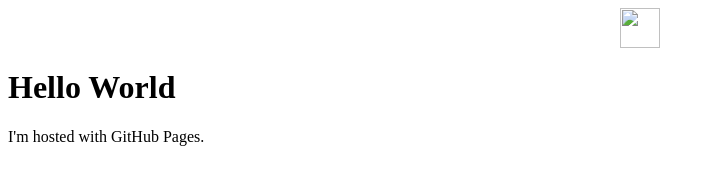
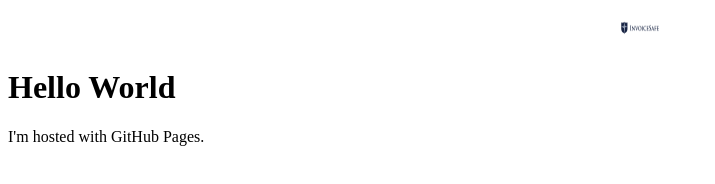
Before and after one commit to stevenwalentino/invoicesafeNotReady, a plain HTML site: page index.html in a window 1280 px wide. Shown: the whole page, without its empty margins (0-715 px from the left). Drawn offline with Linux system fonts and the light colour scheme.

Commit message:
test commit

```diff
--- a/index.html
+++ b/index.html
@@ -2,7 +2,7 @@
 <html>
 	<body>
 		<div style="display: flex; justify-content: center;">
-  			<img src="InvoiceSafeLogo.jpg" style="width: 40px; height: 40px;" />
+  			<img src="InvoiceSafeLogo.png" style="width: 40px; height: 40px;" />
 		</div>
 		<h1>Hello World</h1>
 		<p>I'm hosted with GitHub Pages.</p>
```
